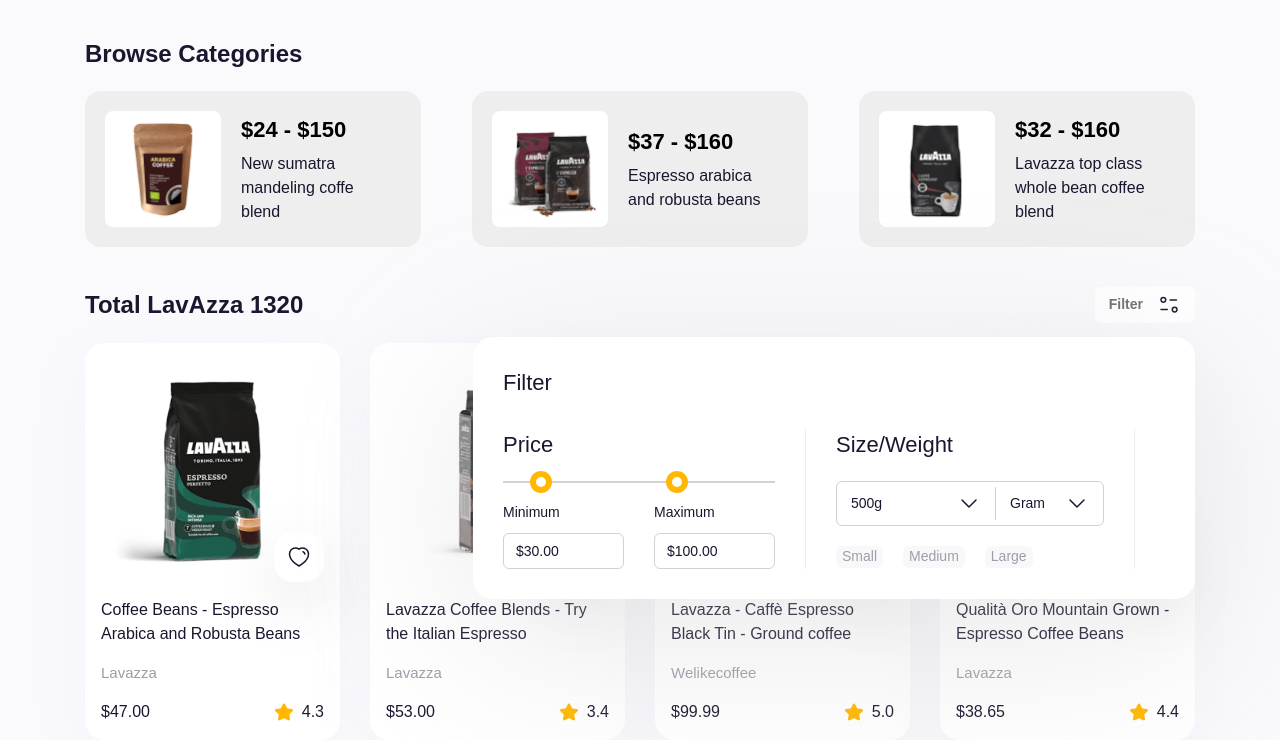
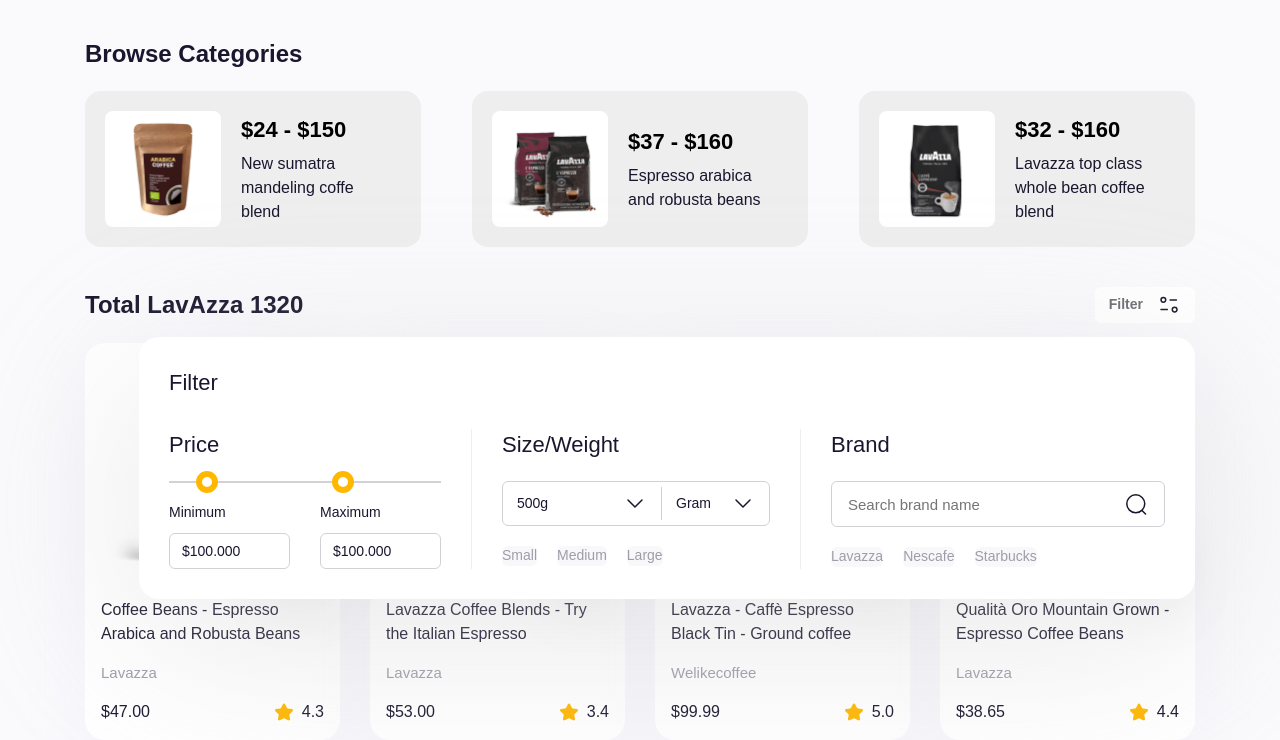
Before and after one commit to vithocbai/baitaplon, a website: page index.html in a window 1280 px wide. Shown: the part 530-1270 px from the top of the page. Drawn offline with Linux system fonts and the light colour scheme.

Commit message:
Làm form filter sản phẩm #3

```diff
--- a/index.html
+++ b/index.html
@@ -201,13 +201,18 @@
                                                 >
                                                     Minimum
                                                 </label>
+
+                                                <div
+                                                    class="filter__form-text-input filter__form-text-input--small"
+                                                >
                                                     <input
                                                         type="text"
                                                         name=""
                                                         id=""
-                                                    value="$30.00"
+                                                        value="$100.000"
                                                         class="filter__form-input"
                                                     />
+                                                </div>
                                             </div>
                                             <div>
                                                 <label
@@ -216,18 +221,23 @@
                                                 >
                                                     Maximum
                                                 </label>
+                                                <div
+                                                    class="filter__form-text-input filter__form-text-input--small"
+                                                >
                                                     <input
                                                         type="text"
                                                         name=""
                                                         id=""
-                                                    value="$100.00"
+                                                        value="$100.000"
                                                         class="filter__form-input"
                                                     />
                                                 </div>
                                             </div>
                                         </div>
+                                    </div>
 
                                     <div class="filter__separate"></div>
+
                                     <!-- Filter column 2 -->
                                     <div class="filter__col">
                                         <label for="" class="filter__form-label"
@@ -277,13 +287,55 @@
                                                 >
                                                     Large
                                                 </button>
-
                                             </div>
                                         </div>
                                     </div>
+
                                     <div class="filter__separate"></div>
+
                                     <!-- Filter column 3 -->
-                                    <div class="filter__col"></div>
+                                    <div class="filter__col">
+                                        <label for="" class="filter__form-label"
+                                            >Brand</label
+                                        >
+                                        <div class="filter__form-group">
+                                            <div
+                                                class="filter__form-text-input"
+                                            >
+                                                <input
+                                                    type="text"
+                                                    name=""
+                                                    placeholder="Search brand name"
+                                                    id=""
+                                                    class="filter__form-input"
+                                                />
+                                                <img
+                                                    src="./assets/icons/search.svg"
+                                                    alt=""
+                                                    class="filter__form-input-icon"
+                                                />
+                                            </div>
+                                        </div>
+                                        <div class="filter__form-group">
+                                            <div class="filter__form-tags">
+                                                <button
+                                                    class="filter__form-tag"
+                                                >
+                                                    Lavazza
+                                                </button>
+                                                <button
+                                                    class="filter__form-tag"
+                                                >
+                                                    Nescafe
+                                                </button>
+                                                <button
+                                                    class="filter__form-tag"
+                                                >
+                                                    Starbucks
+                                                </button>
+                                            </div>
+                                        </div>
+                                    </div>
                                 </div>
                             </form>
                         </div>
--- a/scss/base/_base.scss
+++ b/scss/base/_base.scss
@@ -22,17 +22,19 @@
     text-decoration: none;
 }
 
-button {
-    border: none;
-    outline: none;
-    background-color: transparent;
+button{
+    background: transparent;
+    cursor: pointer;
 }
 
 // a và img chỉ highlight color khi sd tren pc
 a,img ,button, input, textarea, select{
     font-family: inherit;
     color: inherit;
+    border: none;
     -webkit-tap-highlight-color: transparent;
+    outline: none;
+    padding: 0;
 }
 
 .icon {
--- a/scss/component/_filter-form.scss
+++ b/scss/component/_filter-form.scss
@@ -77,23 +77,45 @@
             }
         }
 
-        &-input,
+        &-text-input,
         &-select-wrap {
             border-radius: 6px;
             border: 1px solid #d2d1d6;
         }
 
         &-input {
-            width: 121px;
-            height: 36px;
-            padding: 0 12px;
+            width: 100%;
+            height: 44px;
+            font-weight: 500;
+            font-size: 1.5rem;
+            line-height: 146.667%;
+        }
 
-            border-radius: 6px;
-            border: 1px solid #d2d1d6;
+        &-text-input {
+            overflow: hidden;
+            display: flex;
+            align-items: center;
+            width: 334px;
+            padding: 0 16px;
 
+            &::placeholder {
+                color: #9E9DA8;
+                font-weight: 400;
+            }
+
+            &--small {
+                width: 121px;
+                height: 36px;
+                padding: 0 12px;
+            }
+        }
+
+        &-text-input--small &-input {
             font-size: 1.4rem;
-            font-weight: 500;
-            line-height: 142.857%;
+        }
+
+        &-input-icon {
+            margin-left: 12px;
         }
 
         &-select-wrap {
```
Also changed, not shown: assets/css/main.css, 1 other file. Lines whose indentation alone changed are shown as unchanged.
